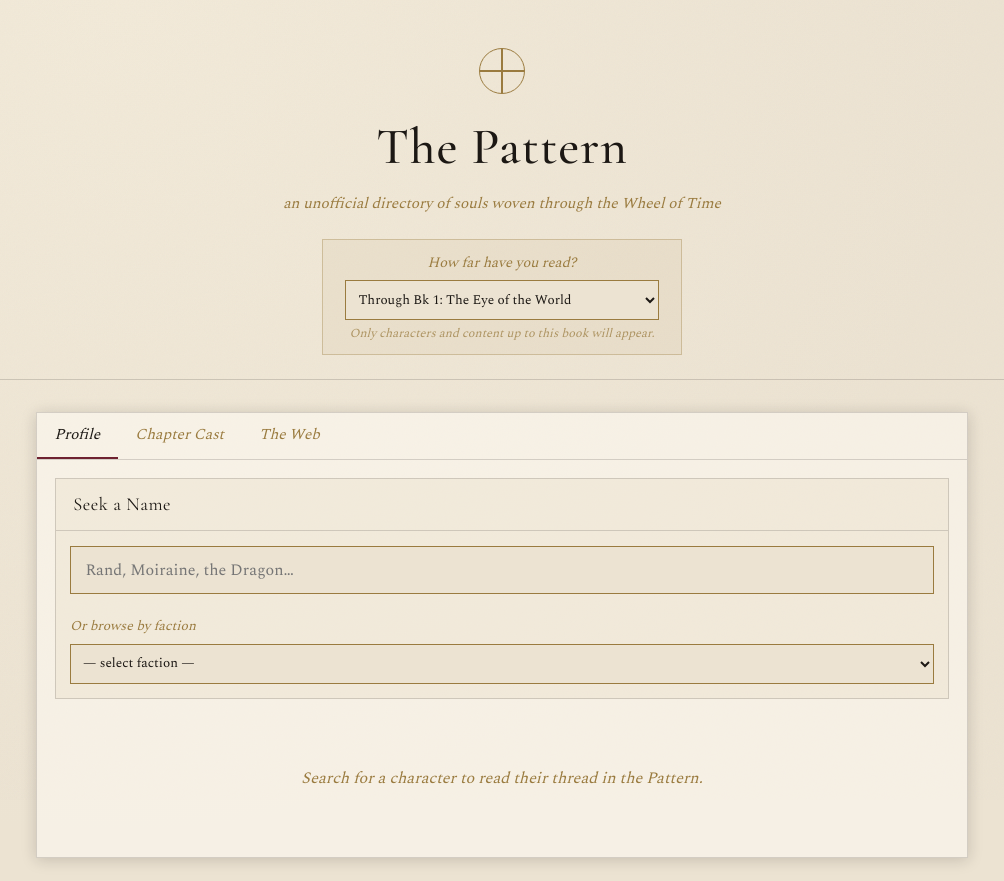
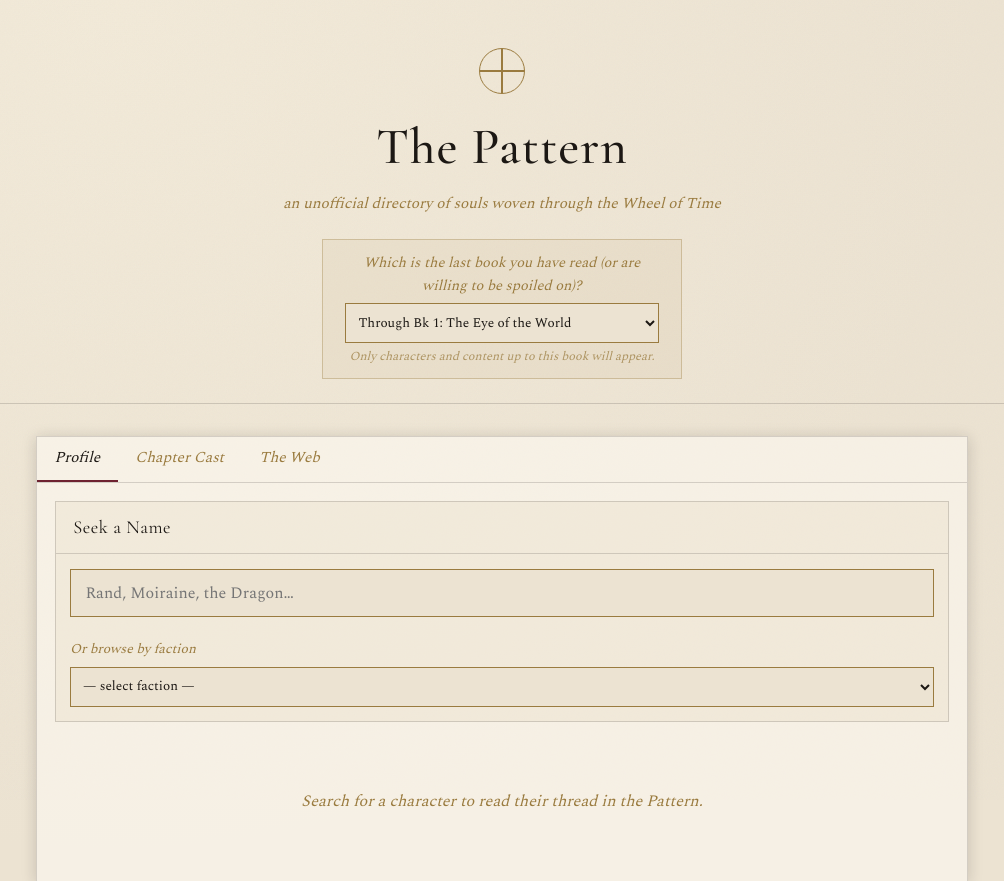
Before and after one commit to javierberain/wot-directory, a Flask app: page / in a window 1280 px wide. Shown: the top 881 px of the page, without its empty margins (138-1142 px from the left). Run offline with Flask 3, Linux system fonts and the light colour scheme; data comes from the database, SQL or seed files in the repository.

Commit message:
feat: add new codex template with structured layout for character profiles

```diff
--- a/templates/index_codex_v3.html
+++ b/templates/index_codex_v3.html
@@ -791,7 +791,7 @@
     <h1>The Pattern</h1>
     <div class="tagline">an unofficial directory of souls woven through the Wheel of Time</div>
     <div class="spoiler-guard">
-      <label for="boundary-select">How far have you read?</label>
+      <label for="boundary-select">Which is the last book you have read (or are willing to be spoiled on)?</label>
       <select id="boundary-select">
         <option value="">— choose —</option>
       </select>
```
